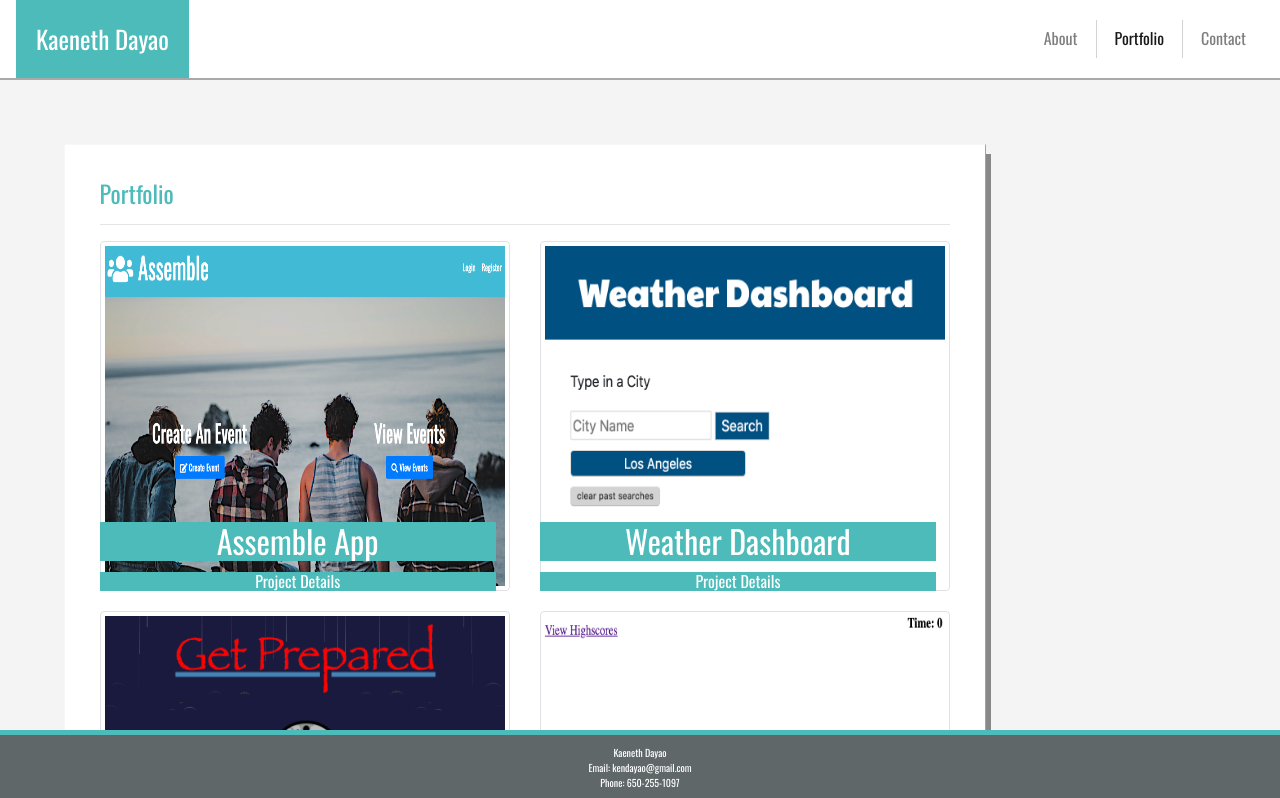
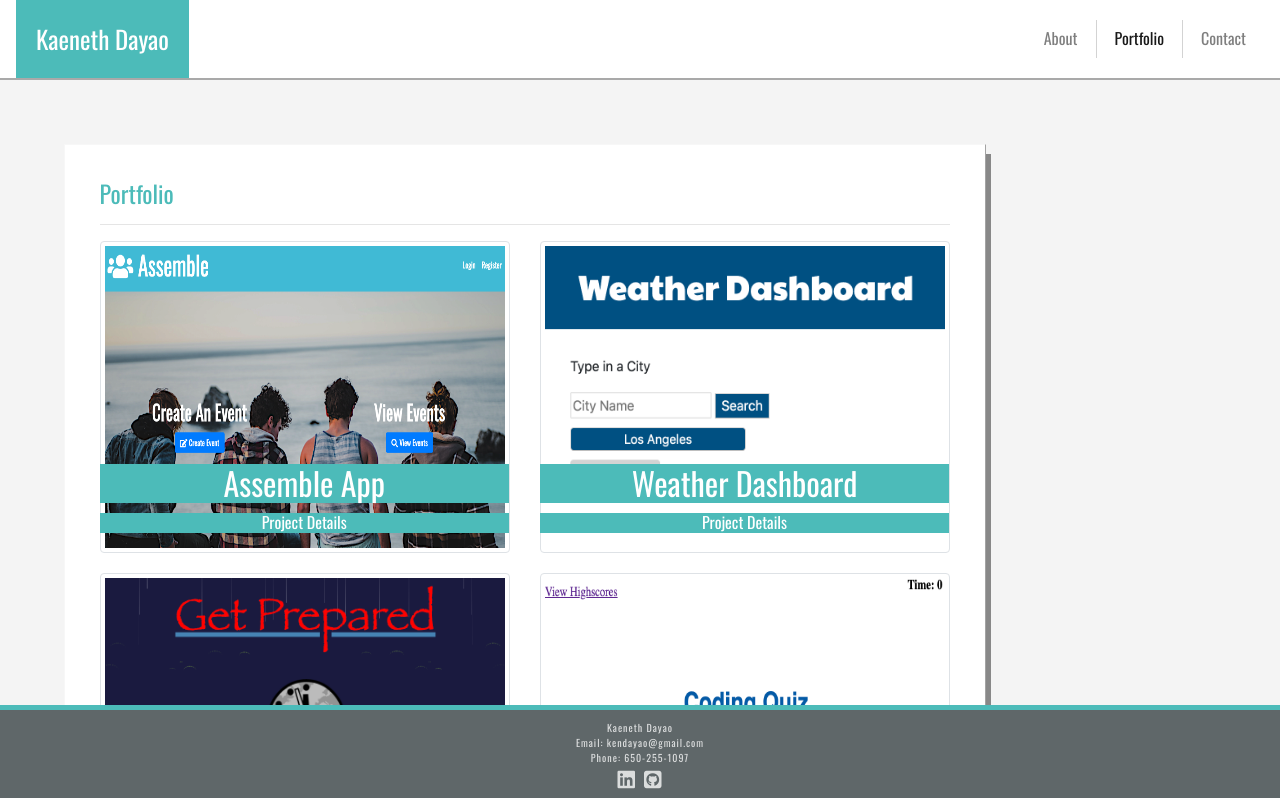
Before and after one commit to kendayao/React-Portfolio, a React (Create React App) app in the folder client/: page /portfolio in a window 1280 px wide. Shown: the top 798 px of the page. Built offline with nearby package versions, Linux system fonts and the light colour scheme.

Commit message:
changes to portfolio page

```diff
--- a/client/src/components/AboutBody.css
+++ b/client/src/components/AboutBody.css
@@ -22,7 +22,7 @@
 
 @keyframes cloud1 {
     from {left: 0px;}
-    to {left: 300px;}
+    to {left: 400px;}
   }
 
   .cloud2{
@@ -33,7 +33,7 @@
 
 @keyframes cloud2 {
     from {left: 0px;}
-    to {left: 100px;}
+    to {left: 50px;}
   }
 
   .cloud3{
@@ -44,7 +44,7 @@
 
 @keyframes cloud3 {
     from {left: 0px;}
-    to {left: 500px;}
+    to {left: 200px;}
   }
 
   .cloud4{
@@ -55,7 +55,7 @@
 
 @keyframes cloud4 {
     from {left: 0px;}
-    to {left: 500px;}
+    to {left: 300px;}
   }
 
 .sun{
@@ -74,3 +74,38 @@ font-size: 8px;
 background-color:lightgreen;
 margin-bottom: 0px;
 }
+
+@media only screen and (max-width: 768px){
+    .cloud1{
+        animation: cloud1 10s infinite;
+
+    }
+
+    @keyframes cloud1 {
+        from {left: -5px;}
+        to {left: 150px;}
+      }
+
+    .cloud4{
+        display: none
+    }
+
+
+
+      .cloud3{
+        display: none
+
+    }
+
+    .cloud2{
+        animation: cloud2 1s infinite;
+
+    }
+
+    @keyframes cloud2 {
+        from {left: 0px;}
+        to {left: 0px;}
+      }
+
+
+}
--- a/client/src/components/Connect.css
+++ b/client/src/components/Connect.css
@@ -1,3 +1,11 @@
 .connect-with-me-card{
     margin-bottom: 80px;
 }
+
+.icon{
+    text-align: center;
+}
+
+.icon p{
+    margin-top: -5px
+}
--- a/client/src/components/Connect.js
+++ b/client/src/components/Connect.js
@@ -9,13 +9,29 @@ function Connect(){
             <div className="card-body">
               <h5 className="card-title">Connect with me</h5>
               <hr/>
-              <a href="https://www.linkedin.com/in/kaeneth-dayao/" target="_blank" title="Linkedin Profile"><i className="fab fa-linkedin fa-5x"></i></a>
-              <a href="https://github.com/kendayao" target="_blank" title="Github"><i className="fab fa-github-square fa-5x"></i></a>
-              <a href="mailto:kendayao@gmail.com" title="Email Me"><i className="fas fa-at fa-5x"></i></a>
-              <a href="../../resume/resume3.pdf" target="_blank" title="Resume"><i className="far fa-file-pdf fa-5x"></i></a>
+              <div className="row">
+
+                  <div className="col-md-6 icon">
+                  <a href="https://www.linkedin.com/in/kaeneth-dayao/" target="_blank" title="Linkedin Profile"><i className="fab fa-linkedin fa-5x"></i></a>
+                  <p>Linkedin</p>
+                  </div>
+                <div className="col-md-6 icon">
+                  <a href="https://github.com/kendayao" target="_blank" title="Github"><i className="fab fa-github-square fa-5x"></i></a>
+                  <p>Github</p>
+                </div>
+                <div className="col-md-6 icon">
+                  <a href="mailto:kendayao@gmail.com" title="Email Me"><i className="fas fa-at fa-5x"></i></a>
+                  <p>Email</p>
+                </div>
+                <div className="col-md-6 icon">
+                  <a href="../../resume/resume3.pdf" target="_blank" title="Resume"><i className="far fa-file-pdf fa-5x"></i></a>
+                  <p>Resume</p>
+                </div>
+              </div>
+              </div>
             </div>
           </div>
-        </div>
+
     )
 
 
--- a/client/src/components/Footer.css
+++ b/client/src/components/Footer.css
@@ -1,5 +1,5 @@
 #footer {
-    color: #FFFFFF;
+   color: #ffffffc6;
     text-align: center;
     background-color: #5f6769;
     border-top: 5px solid #4cbbb9;
@@ -7,6 +7,7 @@
     position: fixed;
     bottom: 0;
     width: 100%;
+    letter-spacing: 1px;
 }
 
 .footer-name{
@@ -17,7 +18,7 @@
     margin-bottom: 0px;
 }
 .footer-phone{
-    margin-bottom: 10px;
+    margin-bottom: 5px;
 }
 
 .top-body{
@@ -26,3 +27,13 @@
     background-color: #def4f0;
     color: #4cbbb9 ;
 }
+
+#footer-icon-linkedin{
+   padding: 0 8px 10px 0;
+   color: #ffffffc6;
+}
+
+#footer-icon-github{
+    padding:0 0 10px 0;
+   color: #ffffffc6;
+}
--- a/client/src/components/Footer.js
+++ b/client/src/components/Footer.js
@@ -9,6 +9,8 @@ function Footer(){
             <p className="footer-name">Kaeneth Dayao</p>
             <p className="footer-email">Email: kendayao@gmail.com</p>
             <p className="footer-phone">Phone: 650-255-1097</p>
+            <a href="https://www.linkedin.com/in/kaeneth-dayao/" target="_blank" title="Linkedin Profile"><i className="fab fa-linkedin fa-2x" id="footer-icon-linkedin"></i></a>
+            <a href="https://github.com/kendayao" target="_blank" title="Github"><i className="fab fa-github-square fa-2x" id="footer-icon-github"></i></a>
         </div>
     </footer>
     )
--- a/client/src/components/Project.js
+++ b/client/src/components/Project.js
@@ -6,9 +6,11 @@ function Project(props){
         <div className="row row-image">
           {props.portfolio.map(item=>
             <div className="col-md-6 portfolio-text-image">
+              <div className="image-container">
               <img className="img-thumbnail portfolio-image" src={item.img} alt="assemble-app" />
-              <a href={item.appLink} target="_blank"><h2 className="card-text">{item.appTitle}</h2></a>
-              <a href={item.appRepo} target="_blank"><h6 className="card-text">Project Details</h6></a>
+              <a href={item.appLink} target="_blank" class="links"><h2 className="card-text">{item.appTitle}</h2></a>
+              <a href={item.appRepo} target="_blank" class="links"><h6 className="card-text">Project Details</h6></a>
+              </div>
               <div class="middle">
                 <div class="text">
                   {item.languages}
--- a/client/src/components/Skills.css
+++ b/client/src/components/Skills.css
@@ -30,6 +30,11 @@
     color: #f9d56e
 }
 
+.fa-python{
+    color: #1b6ca8
+
+}
+
 .card-body{
     box-shadow: 5px 10px #888888;
 }
--- a/client/src/components/Skills.js
+++ b/client/src/components/Skills.js
@@ -21,6 +21,7 @@ return (
               <img className="img1" title="MongoDB" src="../images/mongdb.png" alt="mongodb"/>
               <img className="img1" title="Sequelize" src="../images/sequelize.png" alt="sequelize"/>
               <i class="fab fa-js fa-3x" title="JavaScript" ></i>
+              <i class="fab fa-python fa-3x" title="Python"></i>
             </div>
           </div>
         </div>
--- a/client/src/components/pages/About.js
+++ b/client/src/components/pages/About.js
@@ -20,7 +20,7 @@ function About(){
                     <img className="img-thumbnail about-me-image" src="../../images/Self-photo.jpg" alt="Kaeneth"/>
                   </div>
                   <div className="col-md-9">
-                    <p className="card-text">Hello, my name is Kaeneth Dayao. I graduated from the University of California, Irvine in 2012 with a Bachelor Degree in Business Economics. After college, I worked for the Los Angeles Dodgers and several telecommunication startup companies in leadership roles. </p>
+                    <p className="card-text">Hello, my name is Kaeneth Dayao. I graduated from the University of California, Irvine in 2012. After college, I worked at several telecommunication startup companies in leadership roles. </p>
                     <p>I have over three years of supervisor and managerial experience. My experience has taught me to be a quick thinker, a self-starter, a problem-solver, and a team player. Moreover, I am always eager to learn new skills in order to reach my career goal. My goal is to be a full stack web developer and create useful websites and mobile applications that can help people in their everyday lives.</p>
                   </div>
                 </div>
--- a/client/src/components/pages/Portfolio.css
+++ b/client/src/components/pages/Portfolio.css
@@ -8,26 +8,26 @@
 }
 
 .portfolio-image {
-    width: 490px;
-    height: 350px;
+    width: 100%;
+    height:100%;
     margin-bottom: 20px;
 }
 
-h2 {
+a h2 {
     background-color: #4cbbb9;
     color: white;
     position: absolute;
     bottom: 50px;
-    width: 90%;
+    width: 93%;
     text-align: center;
 }
 
-h6{
+a h6{
     background-color: #4cbbb9;
     color: white;
     position: absolute;
     bottom: 20px;
-    width: 90%;
+    width: 93%;
     text-align: center;
 }
 
@@ -43,6 +43,8 @@ h6:hover {
 
 .portfolio-text-image {
     position: relative;
+    width: 100%;
+    margin-bottom: 20px;
 }
 
 h5 {
@@ -62,16 +64,25 @@ h5 {
     text-align: center;
   }
 
+  .image-container{
+      width: 100%;
+      height: 100%;
+
+  }
+
   .portfolio-text-image:hover .portfolio-image {
-    opacity: 0.5;
+    opacity: 0.3;
+    background-color: #000;
+
   }
 
   .portfolio-text-image:hover .middle {
     opacity: 1;
   }
 
+
   .text{
       color: black;
       font-size: 25px;
-      font-weight:bold ;
+      font-weight:100 ;
   }
```
Also changed, not shown: 1 other file (tests, documents, lock files or other folders).
